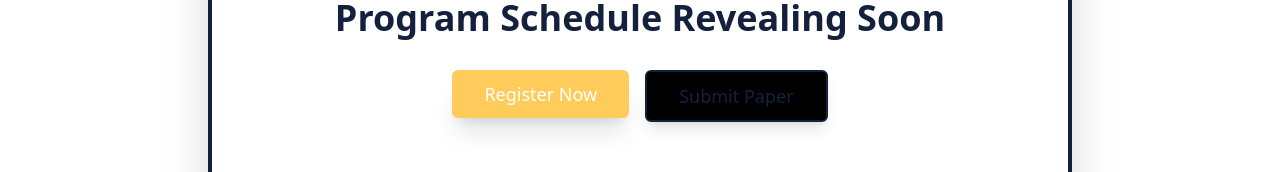
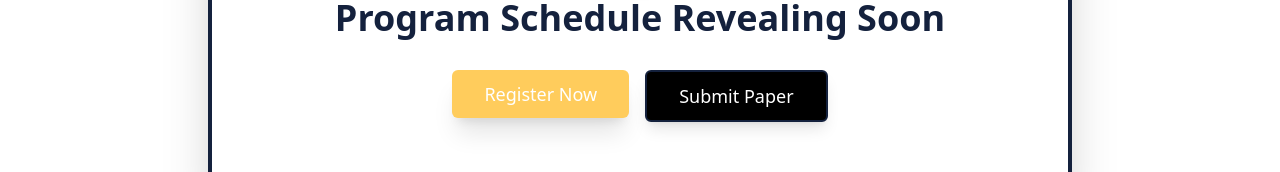
Before and after one commit to KD-3030/Adcomsys-next-2026, a Next.js app: page /technical-program in a window 1280 px wide. Shown: the part 776-948 px from the top of the page. Built offline with nearby package versions, Linux system fonts and the light colour scheme; no server answers.

Commit message:
Minor Changes

```diff
--- a/src/app/technical-program/page.tsx
+++ b/src/app/technical-program/page.tsx
@@ -54,7 +54,7 @@ export default function TechnicalProgramPage() {
                 </Button>
               </Link>
               <Link href="/call-for-papers">
-                <Button size="lg" variant="outline" className="w-full sm:w-auto border-2 border-[#14213d] text-[#14213d] hover:bg-[#14213d] hover:text-white text-sm sm:text-base lg:text-lg px-6 sm:px-8 py-4 sm:py-6 shadow-lg transition-all">
+                <Button size="lg" variant="outline" className="w-full sm:w-auto border-2 border-[#14213d] text-white hover:bg-[#14213d] hover:text-white text-sm sm:text-base lg:text-lg px-6 sm:px-8 py-4 sm:py-6 shadow-lg transition-all">
                   Submit Paper
                 </Button>
               </Link>
```
Also changed, not shown: 1 other file (tests, documents, lock files or other folders).
